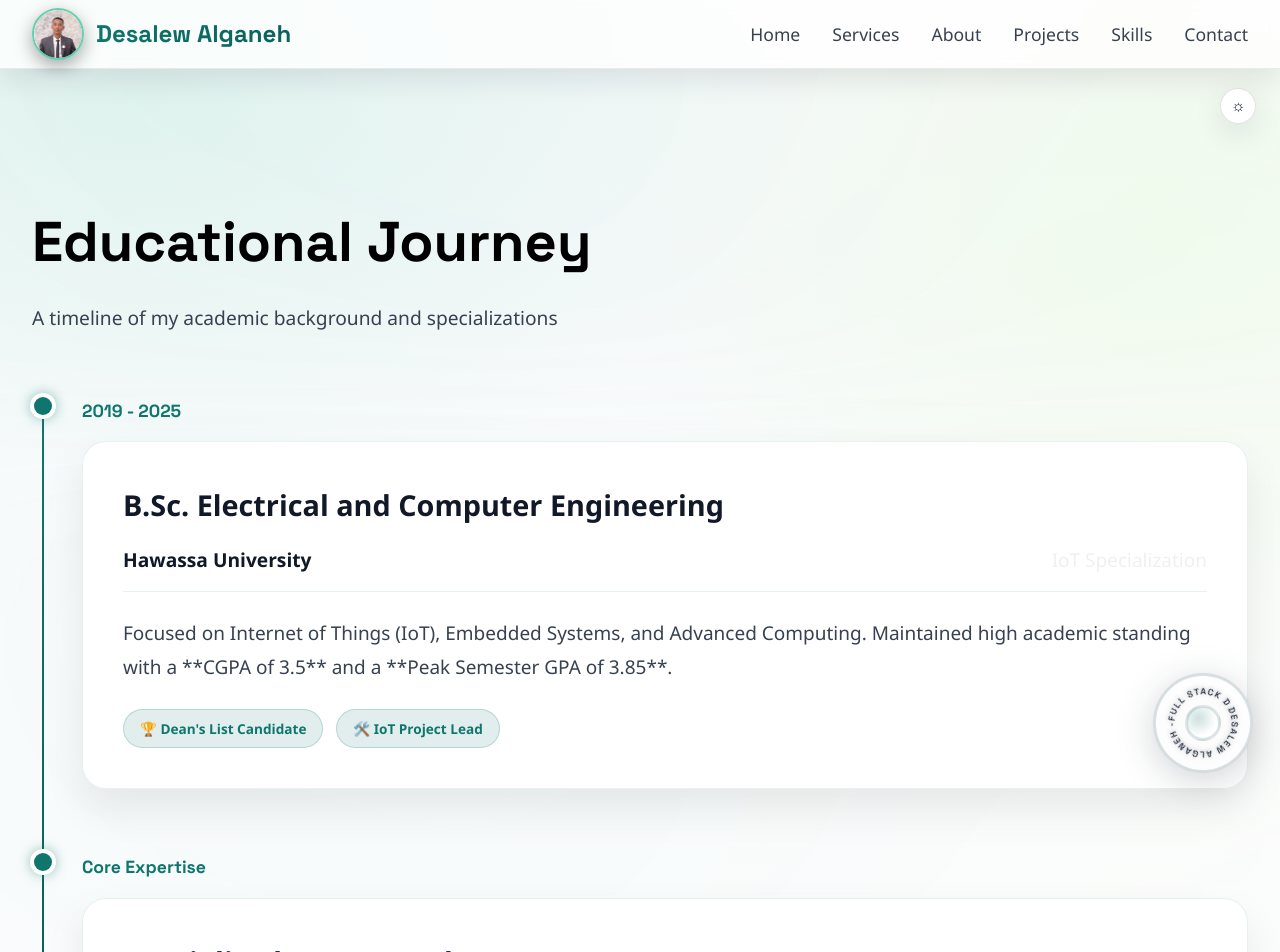
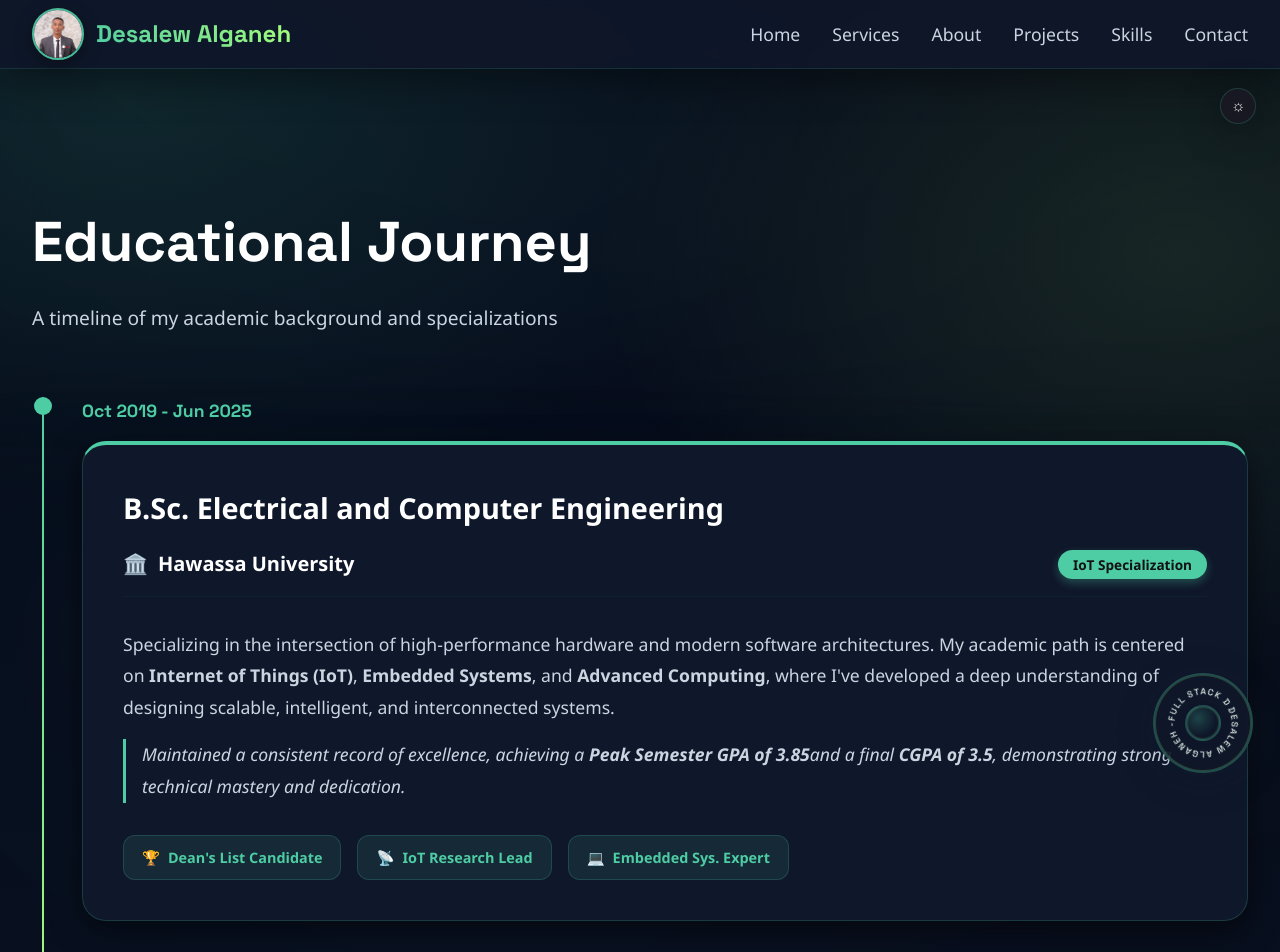
Before and after one commit to DEsu2111/dESALEW, a React (Vite) app in the folder frontend/: page /education in a window 1280 px wide. Shown: the top 952 px of the page. Built offline with nearby package versions, Linux system fonts and the light colour scheme.

Commit message:
Set Dark Mode as default and finalized professional education descriptions

```diff
--- a/frontend/src/App.css
+++ b/frontend/src/App.css
@@ -2703,35 +2703,102 @@ main {
   box-shadow: 0 30px 60px rgba(15, 118, 110, 0.15);
 }
 
-.institution {
+.education-pro-card {
+  border-top: 4px solid var(--brand) !important;
+  position: relative;
+}
+
+.institution-pro {
   display: flex;
   justify-content: space-between;
-  margin-bottom: 1.5rem;
+  align-items: center;
+  flex-wrap: wrap;
+  gap: 1rem;
+  margin-bottom: 2rem;
+  padding-bottom: 1rem;
   border-bottom: 1px solid rgba(15, 118, 110, 0.1);
-  padding-bottom: 1rem;
-}
-
-.school-name {
+}
+
+.inst-main {
+  display: flex;
+  align-items: center;
+  gap: 10px;
+  font-size: 1.25rem;
   font-weight: 700;
   color: var(--text-0);
-  font-size: 1.2rem;
-}
-
-.achievements {
+}
+
+.spec-badge {
+  background: var(--brand);
+  color: #111;
+  padding: 5px 15px;
+  border-radius: 50px;
+  font-size: 0.85rem;
+  font-weight: 700;
+  box-shadow: 0 4px 10px rgba(78, 204, 163, 0.3);
+}
+
+.education-description {
+  margin-bottom: 2rem;
+}
+
+.education-description p {
+  font-size: 1.1rem;
+  line-height: 1.8;
+  margin-bottom: 1rem;
+  color: var(--text-1);
+}
+
+.academic-highlight {
+  padding-left: 1rem;
+  border-left: 3px solid var(--brand);
+  font-style: italic;
+  color: var(--text-0) !important;
+}
+
+.achievements-pro {
   display: flex;
   flex-wrap: wrap;
-  gap: 0.8rem;
-  margin-top: 1.5rem;
-}
-
-.achievements span {
-  background: rgba(15, 118, 110, 0.12);
-  padding: 8px 16px;
-  border-radius: 30px;
-  font-size: 0.85rem;
+  gap: 1rem;
+}
+
+.achieve-pill {
+  display: flex;
+  align-items: center;
+  gap: 8px;
+  background: rgba(15, 118, 110, 0.08);
+  padding: 10px 18px;
+  border-radius: 12px;
+  font-size: 0.9rem;
   font-weight: 700;
   color: var(--brand);
-  border: 1px solid rgba(15, 118, 110, 0.2);
+  border: 1px solid rgba(15, 118, 110, 0.15);
+  transition: 0.2s;
+}
+
+.achieve-pill:hover {
+  background: rgba(15, 118, 110, 0.15);
+  transform: translateY(-3px);
+}
+
+@keyframes pulseDot {
+  0% { box-shadow: 0 0 0 0 rgba(78, 204, 163, 0.7); }
+  70% { box-shadow: 0 0 0 10px rgba(78, 204, 163, 0); }
+  100% { box-shadow: 0 0 0 0 rgba(78, 204, 163, 0); }
+}
+
+.timeline-dot.pulsing {
+  animation: pulseDot 2s infinite;
+}
+
+[data-theme="dark"] .achieve-pill {
+  background: rgba(78, 204, 163, 0.1);
+  border-color: rgba(78, 204, 163, 0.2);
+}
+
+[data-theme="dark"] .academic-highlight {
+  border-left-color: var(--brand);
+  color: #f1f5f9 !important;
 }
 
 /* Course Explorer */
--- a/frontend/src/App.jsx
+++ b/frontend/src/App.jsx
@@ -20,12 +20,11 @@ import AdminDashboard from './components/AdminDashboard';
 
 function App() {
   const location = useLocation();
-  const [theme, setTheme] = useState('light');
+  const [theme, setTheme] = useState('dark');
 
   useEffect(() => {
     const saved = localStorage.getItem('theme');
-    const prefersDark = window.matchMedia && window.matchMedia('(prefers-color-scheme: dark)').matches;
-    const initial = saved || (prefersDark ? 'dark' : 'light');
+    const initial = saved || 'dark';
     setTheme(initial);
     document.documentElement.setAttribute('data-theme', initial);
   }, []);
--- a/frontend/src/components/Education.jsx
+++ b/frontend/src/components/Education.jsx
@@ -14,32 +14,58 @@ const Education = () => {
 
         {/* Degree Item */}
         <div className="timeline-item">
-          <div className="timeline-dot"></div>
-          <div className="timeline-date">2019 - 2025</div>
-          <div className="timeline-content-card">
+          <div className="timeline-dot pulsing"></div>
+          <div className="timeline-date">Oct 2019 - Jun 2025</div>
+          <div className="timeline-content-card education-pro-card">
+            <div className="card-accent-top"></div>
             <h3>B.Sc. Electrical and Computer Engineering</h3>
-            <div className="institution">
-              <span className="school-name">Hawassa University</span>
-              <span className="location">IoT Specialization</span>
+
+            <div className="institution-pro">
+              <div className="inst-main">
+                <span className="school-icon">🏛️</span>
+                <span className="school-name">Hawassa University</span>
+              </div>
+              <div className="inst-spec">
+                <span className="spec-badge">IoT Specialization</span>
+              </div>
             </div>
-            <p className="description">
-              Focused on Internet of Things (IoT), Embedded Systems, and Advanced Computing.
-              Maintained high academic standing with a **CGPA of 3.5** and a **Peak Semester GPA of 3.85**.
-            </p>
-            <div className="achievements">
-              <span>🏆 Dean's List Candidate</span>
-              <span>🛠️ IoT Project Lead</span>
+
+            <div className="education-description">
+              <p>
+                Specializing in the intersection of high-performance hardware and modern software architectures.
+                My academic path is centered on <strong>Internet of Things (IoT)</strong>, <strong>Embedded Systems</strong>, and <strong>Advanced Computing</strong>,
+                where I've developed a deep understanding of designing scalable, intelligent, and interconnected systems.
+              </p>
+              <p className="academic-highlight">
+                Maintained a consistent record of excellence, achieving a <strong>Peak Semester GPA of 3.85</strong>
+                and a final <strong>CGPA of 3.5</strong>, demonstrating strong technical mastery and dedication.
+              </p>
+            </div>
+
+            <div className="achievements-pro">
+              <div className="achieve-pill">
+                <span className="icon">🏆</span>
+                <span>Dean's List Candidate</span>
+              </div>
+              <div className="achieve-pill">
+                <span className="icon">📡</span>
+                <span>IoT Research Lead</span>
+              </div>
+              <div className="achieve-pill">
+                <span className="icon">💻</span>
+                <span>Embedded Sys. Expert</span>
+              </div>
             </div>
           </div>
         </div>
 
-        {/* Specialized Courses Item - Now Collapsible */}
+        {/* Specialized Courses Item */}
         <div className="timeline-item major-courses">
           <div className="timeline-dot"></div>
           <div className="timeline-date">Core Expertise</div>
           <div className="timeline-content-card">
             <h3>Specialized Coursework</h3>
-            <p className="course-intro">Technical training in modern engineering systems. Click a category to expand.</p>
+            <p className="course-intro">Deep-dive technical training in engineering and computing. Click to expand.</p>
 
             <div className="course-accordion">
               {courseGroups.map((group, index) => (
```
